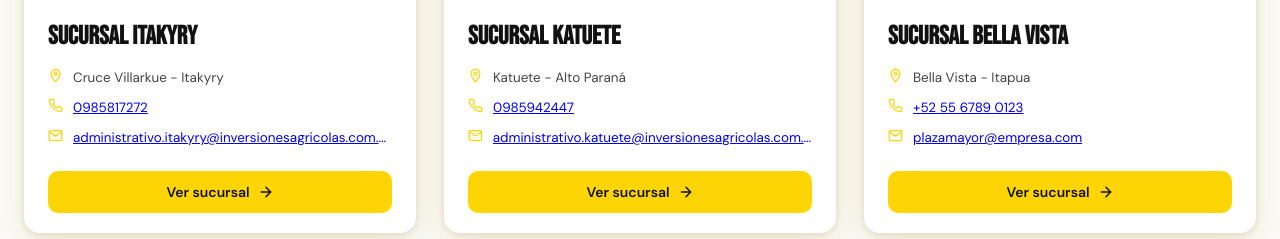
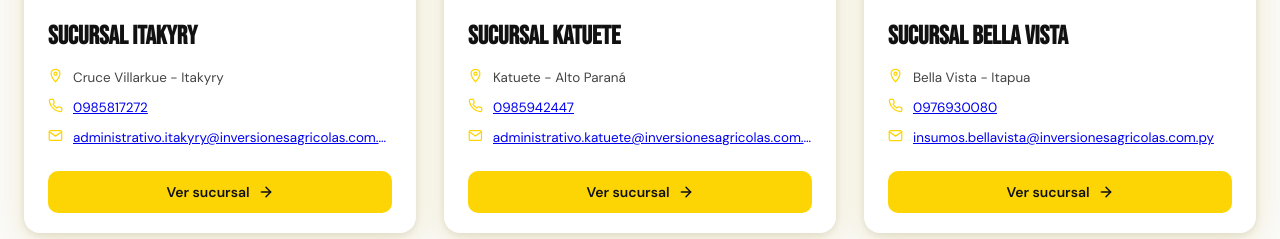
Before and after one commit to inovacioniasa/IASAapp-para-clientes-gral, a website: page sucursales/index.html in a window 1280 px wide. Shown: the part 1118-1357 px from the top of the page. Drawn offline with Linux system fonts and the light colour scheme.

Commit message:
Update index.html

```diff
--- a/sucursales/index.html
+++ b/sucursales/index.html
@@ -394,11 +394,11 @@
           </div>
           <div class="info-item">
             <span class="info-icon"><svg viewBox="0 0 24 24"><path d="M22 16.92v3a2 2 0 0 1-2.18 2 19.79 19.79 0 0 1-8.63-3.07 19.5 19.5 0 0 1-6-6A19.79 19.79 0 0 1 2.12 4.18 2 2 0 0 1 4.11 2h3a2 2 0 0 1 2 1.72c.127.96.361 1.903.7 2.81a2 2 0 0 1-.45 2.11L8.09 9.91a16 16 0 0 0 6 6l1.27-1.27a2 2 0 0 1 2.11-.45c.907.339 1.85.573 2.81.7A2 2 0 0 1 22 16.92z"/></svg></span>
-            <a href="https://wa.me/525567890123" target="_blank" rel="noopener">+52 55 6789 0123</a>
+            <a href="https://wa.me/0976930080" target="_blank" rel="noopener">0976930080</a>
           </div>
           <div class="info-item">
             <span class="info-icon"><svg viewBox="0 0 24 24"><rect x="2" y="4" width="20" height="16" rx="2"/><polyline points="22,6 12,13 2,6"/></svg></span>
-            <a href="mailto:plazamayor@empresa.com">plazamayor@empresa.com</a>
+            <a href="insumos.bellavista@inversionesagricolas.com.py ">insumos.bellavista@inversionesagricolas.com.py </a>
           </div>
         </div>
         <a href="https://maps.app.goo.gl/DwZAqiEHVRyYZsei6" class="card-btn" target="_blank" rel="noopener">
```
